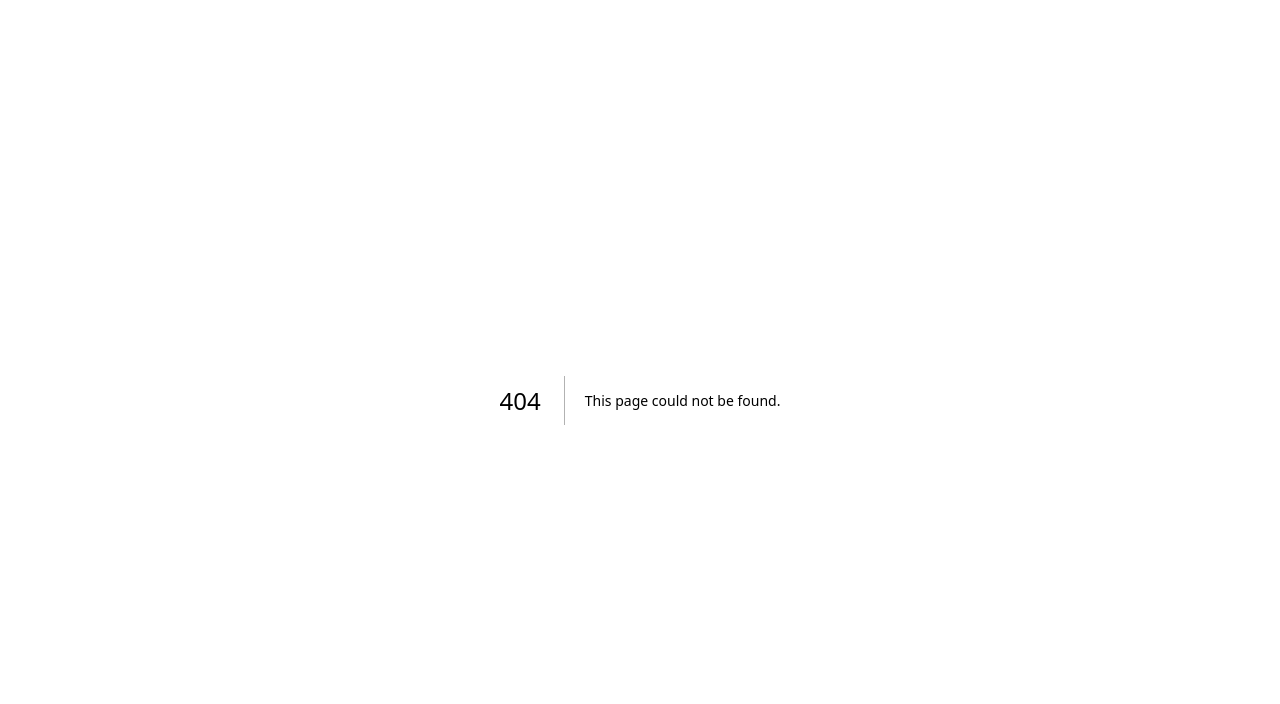
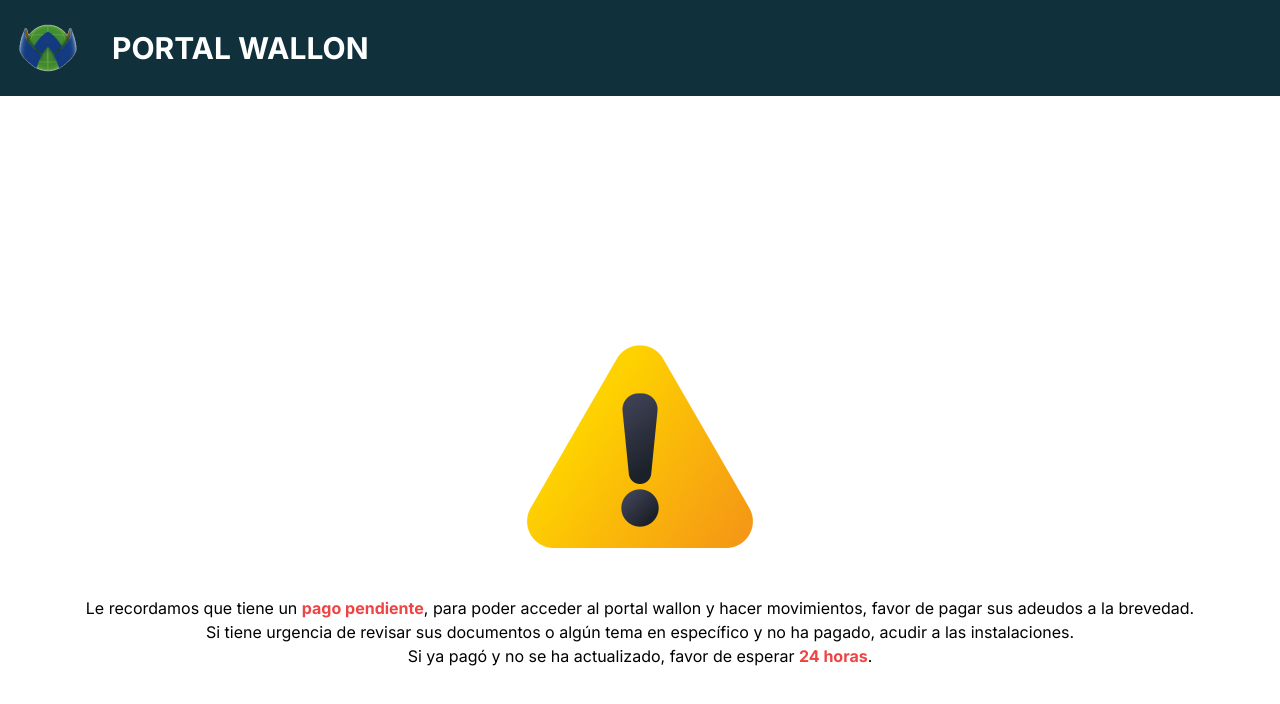
Before and after one commit to Carpius23/WallonSchool, a Next.js app: page /screens/AlertaPago in a window 1280 px wide. Before the commit this address had no page. Shown: the top 704 px of the page. Built offline with nearby package versions, Linux system fonts and the light colour scheme.

Commit message:
Se arreglo el header, y se realizo la pantalla de alerta

```diff
--- /dev/null
+++ b/src/app/screens/AlertaPago/page.tsx
@@ -0,0 +1,26 @@
+'use client';
+
+import React from 'react';
+import Header from '@/components/atoms/Header/page';
+
+const WarningPage: React.FC = () => {
+    return (
+        <>
+        <Header />
+      <div className="flex flex-col items-center justify-center min-h-screen bg-white">
+        <img src="/Alerta.svg" alt="Warning" className="w-64 h-64 mb-4" />
+        <p className="text-center text-black">
+          Le recordamos que tiene un <span className="text-red-500 font-bold">pago pendiente</span>, para poder acceder al portal wallon y hacer movimientos, favor de pagar sus adeudos a la brevedad.
+        </p>
+        <p className="text-center text-black">
+          Si tiene urgencia de revisar sus documentos o algún tema en específico y no ha pagado, acudir a las instalaciones.
+        </p>
+        <p className="text-center text-black">
+          Si ya pagó y no se ha actualizado, favor de esperar <span className="text-red-500 font-bold">24 horas</span>.
+        </p>
+      </div>
+      </>
+    );
+  };
+
+  export default WarningPage;
--- a/src/components/atoms/Header/page.tsx
+++ b/src/components/atoms/Header/page.tsx
@@ -4,11 +4,11 @@ import React from 'react';
 
 const Header: React.FC = () => {
   return (
-    <nav className="bg-customBlue text-white flex items-center p-4">
+    <nav className="bg-customBlue text-white flex items-center p-4 h-24">
     <header >
       <div className="flex items-center">
-        <img src="/logowallon.svg" alt="Logo" className="w-8 h-8 mr-2" />
-        <h1 className="text-lg font-bold">PORTAL WALLON</h1>
+        <img src="/logowallon.svg" alt="Logo" className="mr-8 w-16 h-16 mr-2" />
+        <h1 className="text-3xl font-bold">PORTAL WALLON</h1>
       </div>
     </header>
     </nav>
```
Also changed, not shown: public/Alerta.svg (added).
